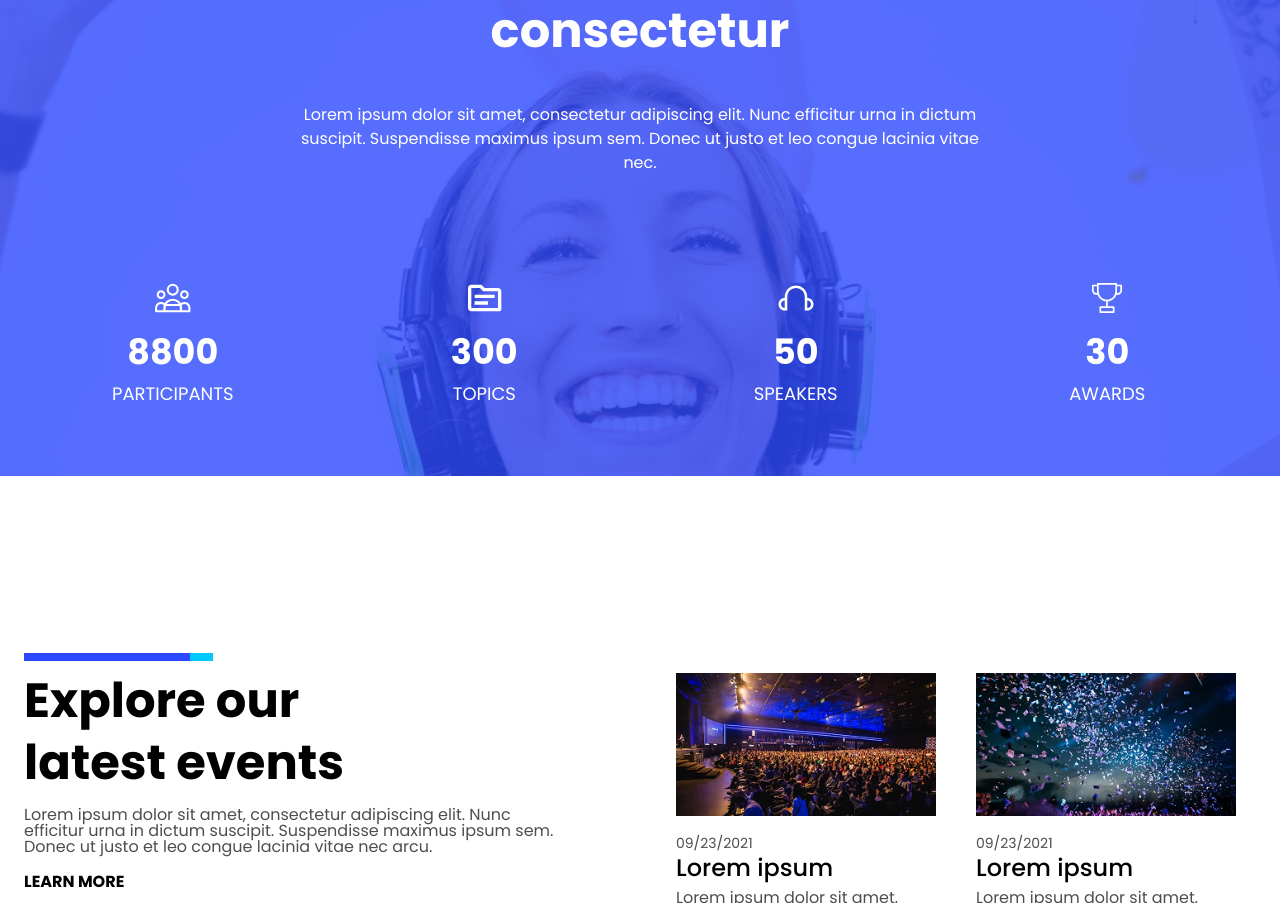
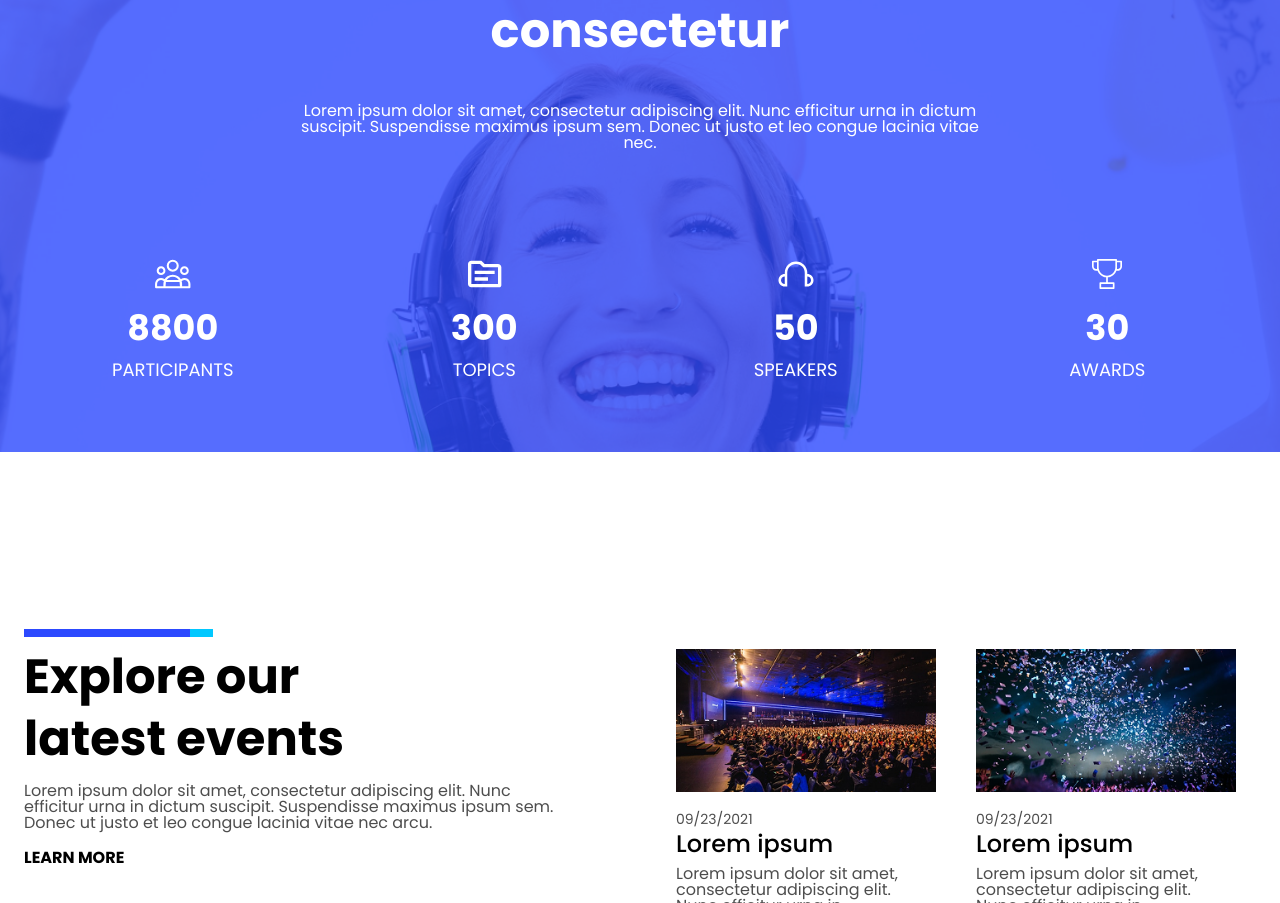
Before and after one commit to khushboo-590/Eventfree, a React (Vite) app: page / in a window 1280 px wide. Shown: the part 2006-2909 px from the top of the page. Built offline with nearby package versions, Linux system fonts and the light colour scheme.

Commit message:
section3 add img

```diff
--- a/src/components/Section3.jsx
+++ b/src/components/Section3.jsx
@@ -16,7 +16,7 @@ const Section3 = () => {
                     <div className="flex justify-center items-center">
                         <div className="text-center mt-[50px] w-full max-w-[708px] text-white text-[48px] leading-[130%] ">
                             <Header title="Lorem ipsum dolor sit amet, consectetur" />
-                            <p className="text-white text-[16px] mt-[40px] font-normal leading-[24px] text-center max-w-[765px]">
+                            <p className="text-white text-[16px] mt-[40px] font-normal leading-[100%] text-center max-w-[765px]">
                                 Lorem ipsum dolor sit amet, consectetur adipiscing elit. Nunc efficitur urna in dictum suscipit.
                                 Suspendisse maximus ipsum sem. Donec ut justo et leo congue lacinia vitae nec.
                             </p>
--- a/src/index.css
+++ b/src/index.css
@@ -1,13 +1,12 @@
+@import url('https://fonts.googleapis.com/css2?family=Yantramanav:wght@100;300;400;500;700;900&display=swap');
 @import url('https://fonts.googleapis.com/css2?family=Poppins:ital,wght@0,100;0,200;0,300;0,400;0,500;0,600;0,700;0,800;0,900;1,100;1,200;1,300;1,400;1,500;1,600;1,700;1,800;1,900&display=swap');
-@import url('https://fonts.googleapis.com/css2?family=Yantramanav:wght@100;300;400;500;700;900&display=swap');
 
 @import "tailwindcss";
 
-html,
+
 body {
     scroll-behavior: smooth;
-    font-family: "Poppins", sans-serif;
-}
+font-family: "Poppins", sans-serif;}
 
 .ff-yantramanav {
     font-family: "yantramanav", sans-serif;
```
